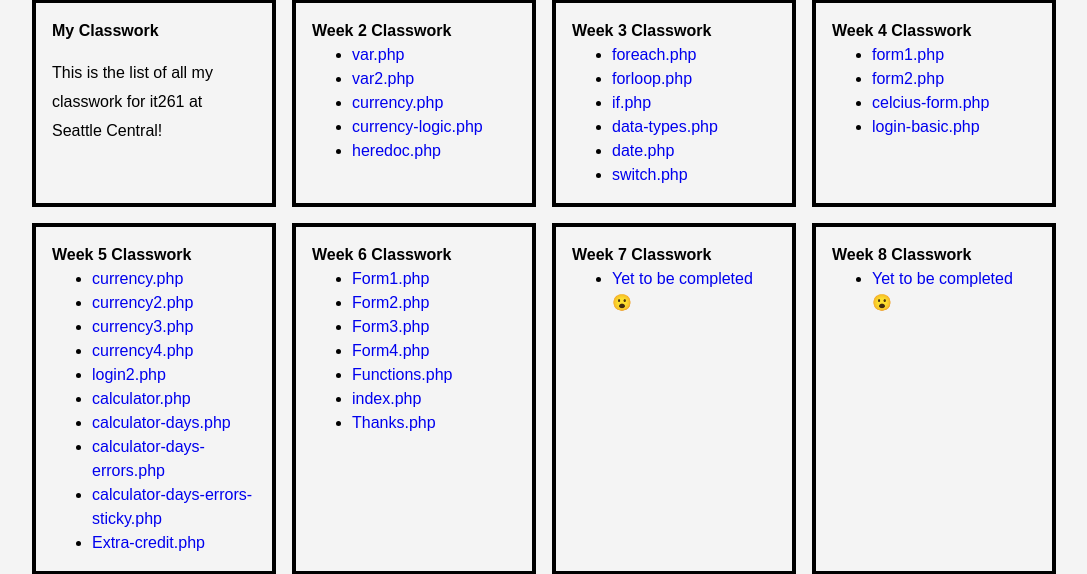
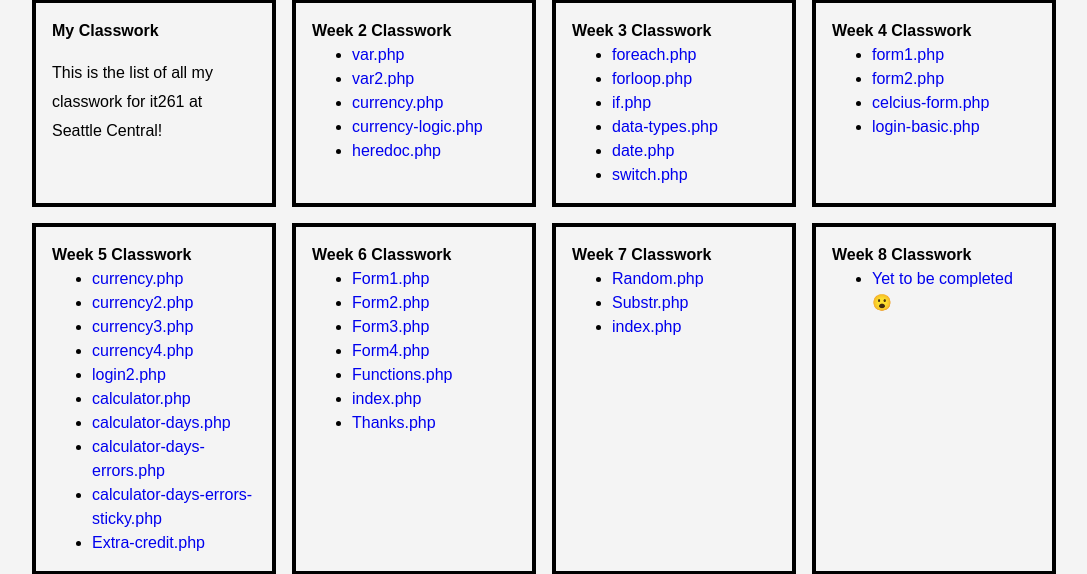
Before and after one commit to facemanguy/IT261JohnMeyer, a PHP site: page / in a window 1280 px wide. Shown: the part 682-1256 px from the top of the page, without its empty margins (96-1183 px from the left). Run offline with PHP 8.4, Linux system fonts and the light colour scheme.

Commit message:
added home page w7 links

```diff
--- a/index.php
+++ b/index.php
@@ -22,7 +22,7 @@
 						<li><a href="website/daily.php">HW 3: Using a Switch</a></li>
 						<li><a href="weeks/week4/adder.php">HW 4: TroubleShooting</a></li>
 						<li><a href="index.php#classwork">HW 5: Calculating Form</a></li>
-						<li><a href="#">HW 6: Emailable Form</a></li>
+						<li><a href="website/contact.php">HW 6: Emailable Form</a></li>
 					</ul>
 				</li>
 				<li><a href="index.php#classwork">Classwork</a></li>
@@ -108,7 +108,9 @@
 			<div>
 				<h4>Week 7 Classwork</h4>
 				<ul>
-					<li><a href="#">Yet to be completed 😮</a></li>
+					<li><a href="/it261/weeks/week7/random.php">Random.php</a></li>
+					<li><a href="/it261/weeks/week7/substr.php">Substr.php</a></li>
+					<li><a href="/it261/website/index.php">index.php</a></li>
 				</ul>
 			</div>
 			<div>
```
